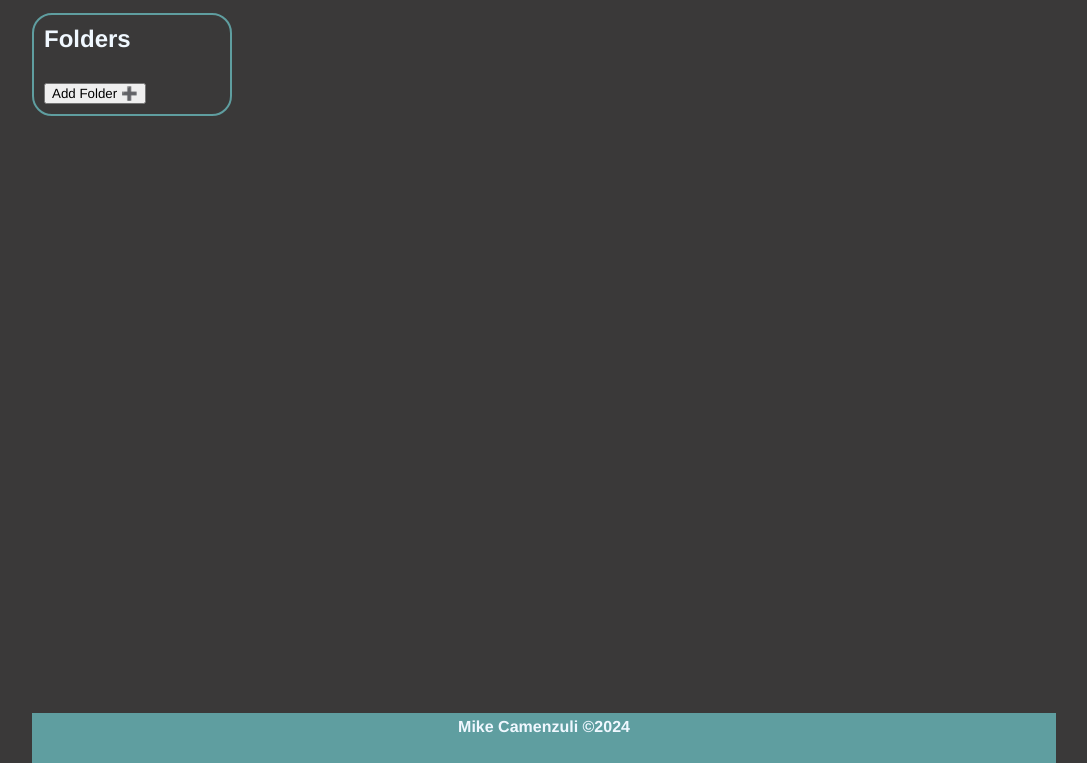
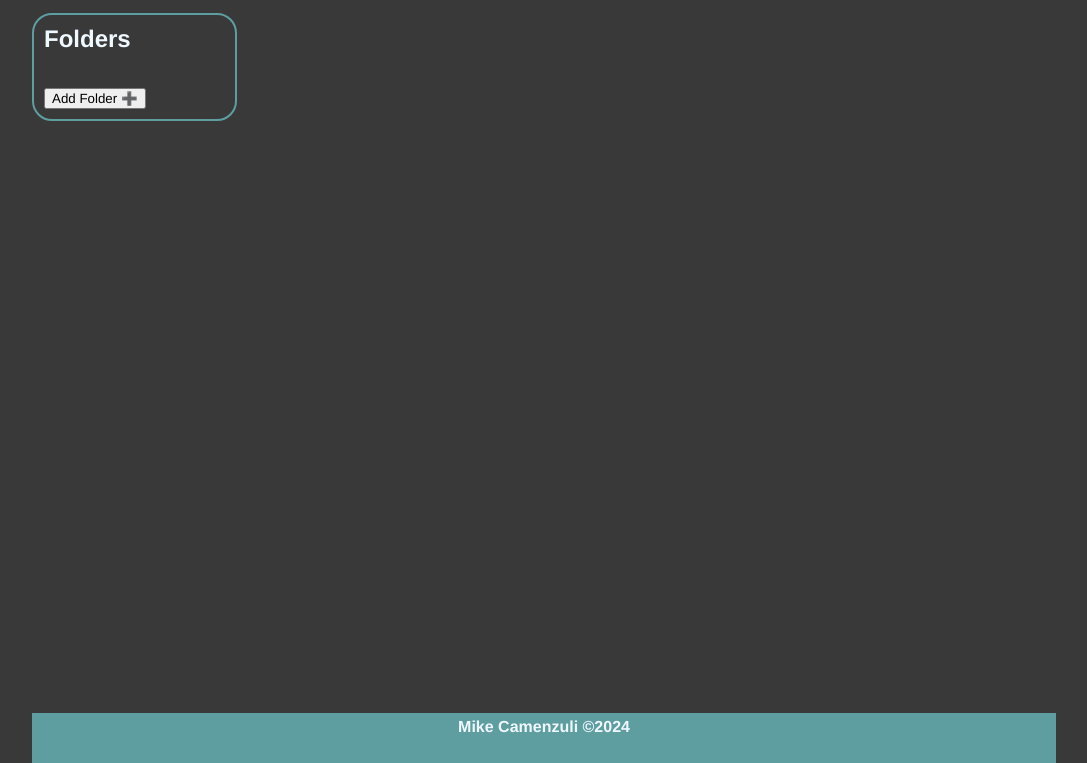
Before and after one commit to VonZuli/TOP-todo-list, a website built with webpack: page src/index.html in a window 1280 px wide. Shown: the part 57-820 px from the top of the page, without its empty margins (96-1183 px from the left). Built offline with nearby package versions, Linux system fonts and the light colour scheme.

Commit message:
adjusted styles, changed DOM structure when dynamically creating elements, added comment to HTML file for future ideas

```diff
--- a/src/scripts/tasks.js
+++ b/src/scripts/tasks.js
@@ -55,7 +55,7 @@ export function addTask() {
       <div class="taskDueDate">${taskDueDate.value}</div>
       <div class="taskPriority ${taskPrioritySelection.toLowerCase()}-prio">${taskPrioritySelection}</div>
       <div class="taskNotes">${taskNotes.value}</div>
-      </div>
+    </div>
   </li>`
 
   tasksList.insertAdjacentHTML('beforeend', listItem)
--- a/src/scripts/todo.js
+++ b/src/scripts/todo.js
@@ -5,6 +5,7 @@ export function createToDoList(){
 
   //folders section declarations
   const folderSection = document.querySelector('.folders-section')
+  const folderContainer = document.createElement('div')
   const folderSubtitle = document.createElement('h2')
   const folderSubtitleContainer = document.createElement('div')
   const folderContent = document.createElement('div')
@@ -13,6 +14,7 @@ export function createToDoList(){
 
   //tasks section declarations
   const tasksSection = document.querySelector('.tasks-section')
+  const tasksContainer = document.createElement('div')
   const tasksSubtitle = document.createElement('h2')
   const tasksSubtitleContainer = document.createElement('div')
   const tasksContent = document.createElement('div')
@@ -20,34 +22,38 @@ export function createToDoList(){
   const newTaskBtn = document.createElement('button')
 
   //create folders section
+  folderContainer.classList.add("container")
   folderSubtitle.textContent = "Folders"
   folderSubtitleContainer.id = 'folder-subtitle'
   folderContent.id = 'folder-content'
 
-  folderSection.appendChild(folderSubtitleContainer)
+  folderSection.appendChild(folderContainer)
+  folderContainer.appendChild(folderSubtitleContainer)
   folderSubtitleContainer.appendChild(folderSubtitle)
-  folderSection.appendChild(folderContent)
+  folderContainer.appendChild(folderContent)
   folderContent.appendChild(folderList)
 
   newFolderBtn.textContent = 'Add Folder ➕'
   newFolderBtn.id = 'newFolder'
   newFolderBtn.classList.add('addBtn')
-  folderSection.appendChild(newFolderBtn)
+  folderContainer.appendChild(newFolderBtn)
 
   //create tasks section
+  tasksContainer.classList.add("container")
   tasksSubtitle.textContent = "Tasks"
   tasksSubtitleContainer.id = 'tasks-subtitle'
   tasksContent.id = 'tasks-content'
+
+  tasksSection.appendChild(tasksContainer)
+  tasksContainer.appendChild(tasksSubtitleContainer)
+  tasksSubtitleContainer.appendChild(tasksSubtitle)
+  tasksContainer.appendChild(tasksContent)
   tasksContent.appendChild(tasksList)
-
-  tasksSection.appendChild(tasksSubtitleContainer)
-  tasksSubtitleContainer.appendChild(tasksSubtitle)
-  tasksSection.appendChild(tasksContent)
 
   newTaskBtn.textContent = 'Add Task ➕'
   newTaskBtn.id = 'newTask'
   newTaskBtn.classList.add('addBtn')
-  tasksSection.appendChild(newTaskBtn)
+  tasksContainer.appendChild(newTaskBtn)
 
   //add event listener to form buttons that displays appropriate modal
   const formBtn = document.querySelectorAll('.addBtn');
--- a/src/style.css
+++ b/src/style.css
@@ -36,29 +36,40 @@ body{
   color:aliceblue;
   width: 80%;
   margin: 0 auto;
+  min-height: 85vh;
 }
 .content{
   display: flex;
   flex-direction: row;
-  flex-wrap: wrap;
+  flex-wrap: none;
   min-height: 85vh;
   /* min-height: 100vh; */
   /* justify-content: center; */
   align-content: flex-start;
-
-
 }
   .folders-section{
-    flex: 1 2 30%;
-    padding: 10px;
+    display: flex;
+    flex-direction: column;
+    /* justify-content: flex-start; */
+    flex: 1 2 20%;
     margin-right: 20px;
-    border: 2px solid cadetblue;
-    border-radius: 20px;
-    max-width: 200px;
+    max-width: 20%
   }
+    .folders-section > .container{
+      padding: 10px;
+      border: 2px solid cadetblue;
+      border-radius: 20px;
+
+    }
   .tasks-section{
-    flex: 3 2 70%;
+    display: flex;
+    flex-direction: column;
+    flex: 3 2 80%;
     visibility: hidden;
+    max-width: fit-content;
+    margin-right: 20px;
+  }
+  .tasks-section > .container{
     border: 2px solid cadetblue;
     border-radius: 20px;
     padding: 10px;
@@ -181,6 +192,7 @@ body{
   display: flex;
   flex-direction: column;
   flex-wrap: nowrap;
+  margin-bottom: 5px;
 }
   #folder-content > ul{
     padding: 0;
@@ -227,15 +239,12 @@ body{
   flex-direction: column;
 }
 #tasks-content > ul{
-
   padding: 0;
   margin: 0 0 10px 0;
 }
 #tasks-content > ul > li{
   border-bottom: 2px dotted cadetblue;
   list-style-type: none;
-  max-width: fit-content;
-  /* cursor: pointer; */
   margin-bottom: 10px;
   padding-bottom: 10px;
 }
@@ -282,6 +291,7 @@ body{
 }
 .taskDueDate{
   /* flex-grow:  */
+  min-width: fit-content;
   flex-basis: 20%;
 }
 .taskPriority{
@@ -293,3 +303,26 @@ body{
 }
 
 /*#endregion tasks*/
+
+/*#region extras*/
+/* .widgets{
+  display: flex;
+  flex-direction: column;
+  border: 2px solid red;
+  border-radius: 20px;
+  flex-basis: 30%;
+  padding: 10px;
+}
+.countdown{
+  border: 2px solid green;
+  border-radius: 20px;
+  flex-basis: 30%;
+  margin: 5px;
+}
+.calendar{
+  border: 2px solid blue;
+  border-radius: 20px;
+  flex-basis: 30%;
+  margin: 5px;
+} */
+/*#endregion extras*/
```
Also changed, not shown: src/index.html (+9 -0 lines).
